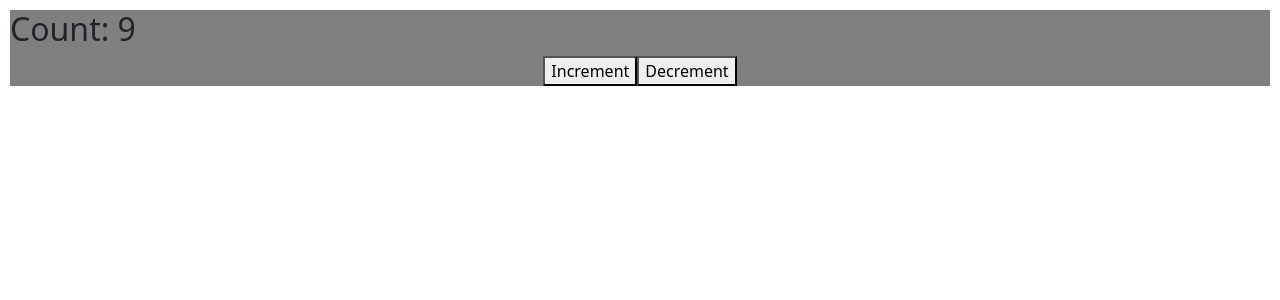
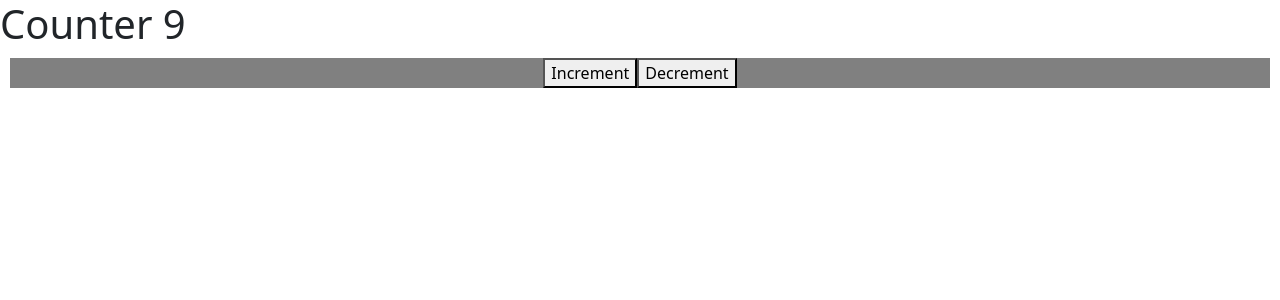
Before and after one commit to smrahman0009/react-journey, a React (Create React App) app: page / in a window 1280 px wide. Shown: the top 300 px of the page. Built offline with nearby package versions, Linux system fonts and the light colour scheme.

Commit message:
redux setup done

```diff
--- a/src/App.js
+++ b/src/App.js
@@ -4,13 +4,15 @@ import {BrowserRouter as Router} from 'react-router-dom';
 import '../node_modules/bootstrap/dist/css/bootstrap.min.css';
 import './App.css';
 import Counter from "./Counter";
-import { Provider } from 'react-redux';
+import {useSelector } from 'react-redux';
 
 function App() {
+  const count = useSelector((state)=>state.counter.count)
   return (
-    <Router>
+      <div>
+        <h1>Counter {count}</h1>
       <Counter/>
-     </Router>
+      </div>
   );
 }
 
--- a/src/Counter.jsx
+++ b/src/Counter.jsx
@@ -1,10 +1,9 @@
 import React from "react";
-import { useDispatch, useSelector } from "react-redux";
+import { useDispatch} from "react-redux";
 import { decrement, increment } from "./redux/ducks/counter";
 
 const Counter=()=>{
 
-    const count = useSelector((state)=>state.counter.count)
     const dispatch = useDispatch()
     const handleIncrement=()=>{
        dispatch(increment())
@@ -14,8 +13,7 @@ const Counter=()=>{
     }
     return (
         <div style={{ backgroundColor: "grey", margin: "10px" }}>
-          <h2>{`Count: ${count}`}</h2>
-          <div style={{ display: "flex", justifyContent: "center" }}>
+            <div style={{ display: "flex", justifyContent: "center" }}>
             <button onClick={handleIncrement}> Increment </button>
             <button onClick={hadndleDecrement}> Decrement </button>
           </div>
```
